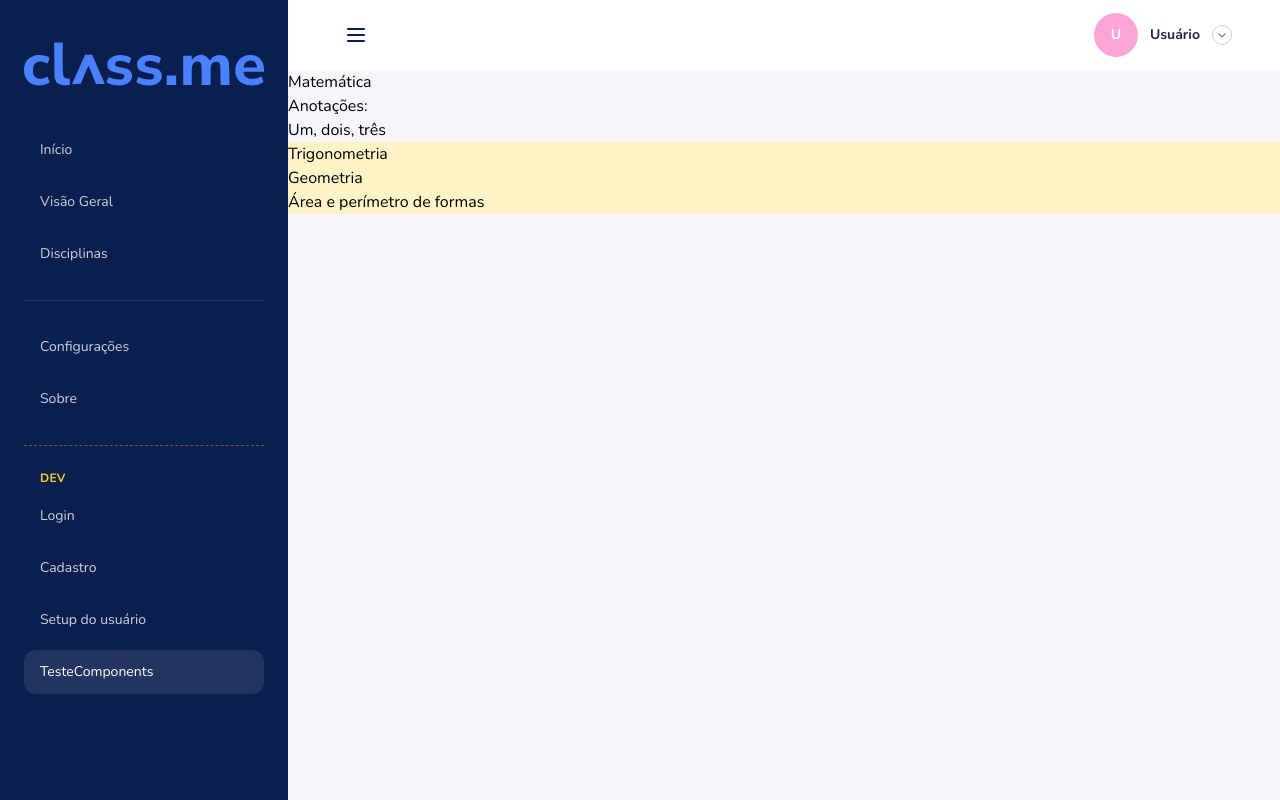
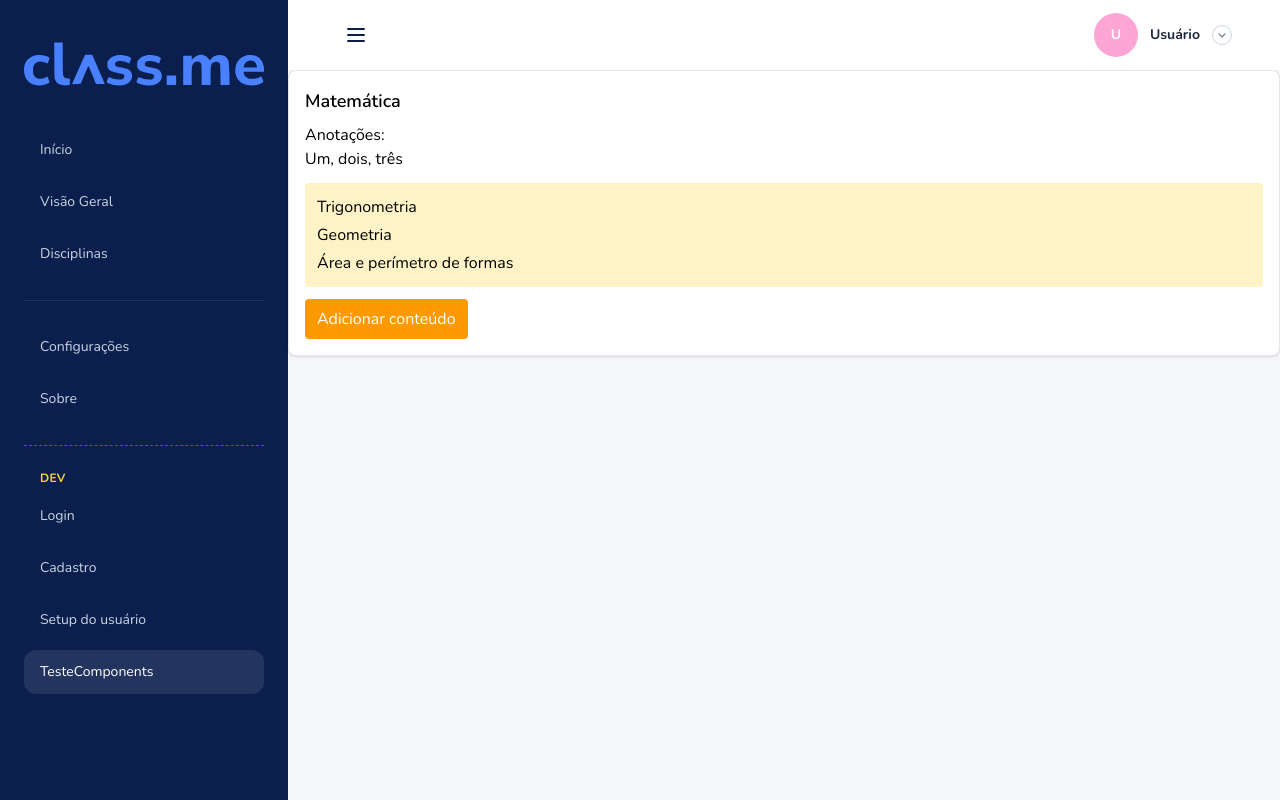
Before and after one commit to VegepeTijuca/front-end, a React (Vite) app: page /testeComponents in a window 1280 px wide. Built offline with nearby package versions, Linux system fonts and the light colour scheme; no server answers.

Commit message:
Ajustes na estrutura do card

```diff
--- a/src/components/CardDisciplina.jsx
+++ b/src/components/CardDisciplina.jsx
@@ -1,17 +1,28 @@
-export default function CardDisciplina() {
+import FormConteudo from "./FormConteudo";
+import { useState } from "react";
+
+export default function CardDisciplina({ nomeDisciplina = "Matemática" }) {
+    const [formConteudoAberto, setFormConteudoAberto] = useState(false);
 
     return (
-        <div>
-            <h2>Matemática</h2>
-            <p>Anotações:</p>
+        <div className="rounded-lg border border-gray-200 bg-white p-4 shadow-sm">
+            <h2 className="text-lg font-semibold">{nomeDisciplina}</h2>
+            <p className="mt-2 font-medium">Anotações:</p>
             <p>Um, dois, três</p>
 
-            <ul className="listaConteudos bg-amber-100 ">
+            <ul className="listaConteudos mt-3 space-y-1 rounded bg-amber-100 p-3">
                 <li>Trigonometria</li>
                 <li>Geometria</li>
                 <li>Área e perímetro de formas</li>
             </ul>
-            <button></button>
+
+            <button
+                className="mt-3 rounded bg-amber-500 px-3 py-2 text-white hover:bg-amber-600"
+                onClick={() => setFormConteudoAberto(!formConteudoAberto)}
+            >
+                Adicionar conteúdo
+            </button>
+            {formConteudoAberto && <FormConteudo nomeDisciplina={nomeDisciplina} />}
         </div>
     )
 }
--- a/src/components/FormConteudo.jsx
+++ b/src/components/FormConteudo.jsx
@@ -4,14 +4,15 @@ import { criarConteudos } from '../services/conteudoService';
 const campoClasses =
     'block w-full rounded-lg border border-gray-300 px-3 py-2 text-gray-900 shadow-sm outline-none transition focus:border-blue-500 focus:ring-2 focus:ring-blue-200';
 
-export default function FormConteudo() {
+export default function FormConteudo(disciplina) {
     const idBase = useId();
     const [dadosConteudo, setDadosConteudo] = useState({
         name: '',
         descricao: '',
+        disciplina: disciplina,
     });
     const [enviando, setEnviando] = useState(false);
-    const [status, setStatus] = useState(null); // null | { tipo: 'sucesso' | 'erro', texto }
+    const [status, setStatus] = useState(null);
 
     const handleChange = (e) => {
         const { name, value } = e.target;
--- a/src/services/authService.js
+++ b/src/services/authService.js
@@ -1,6 +1,6 @@
 import api from './api';
 
-import { USE_MOCK, atraso, erroApi, novoId } from './mock';
+import { USE_MOCK, erroApi} from './mock';
 
 
 export async function login(credenciais) {
--- a/src/services/conteudoService.js
+++ b/src/services/conteudoService.js
@@ -1,8 +1,6 @@
 import api from './api';
 
-const conteudos = [];
-
-export async function criarConteudos({ dados }) {
+export async function criarConteudos(dados) {
 
   console.log(dados)
 
```
